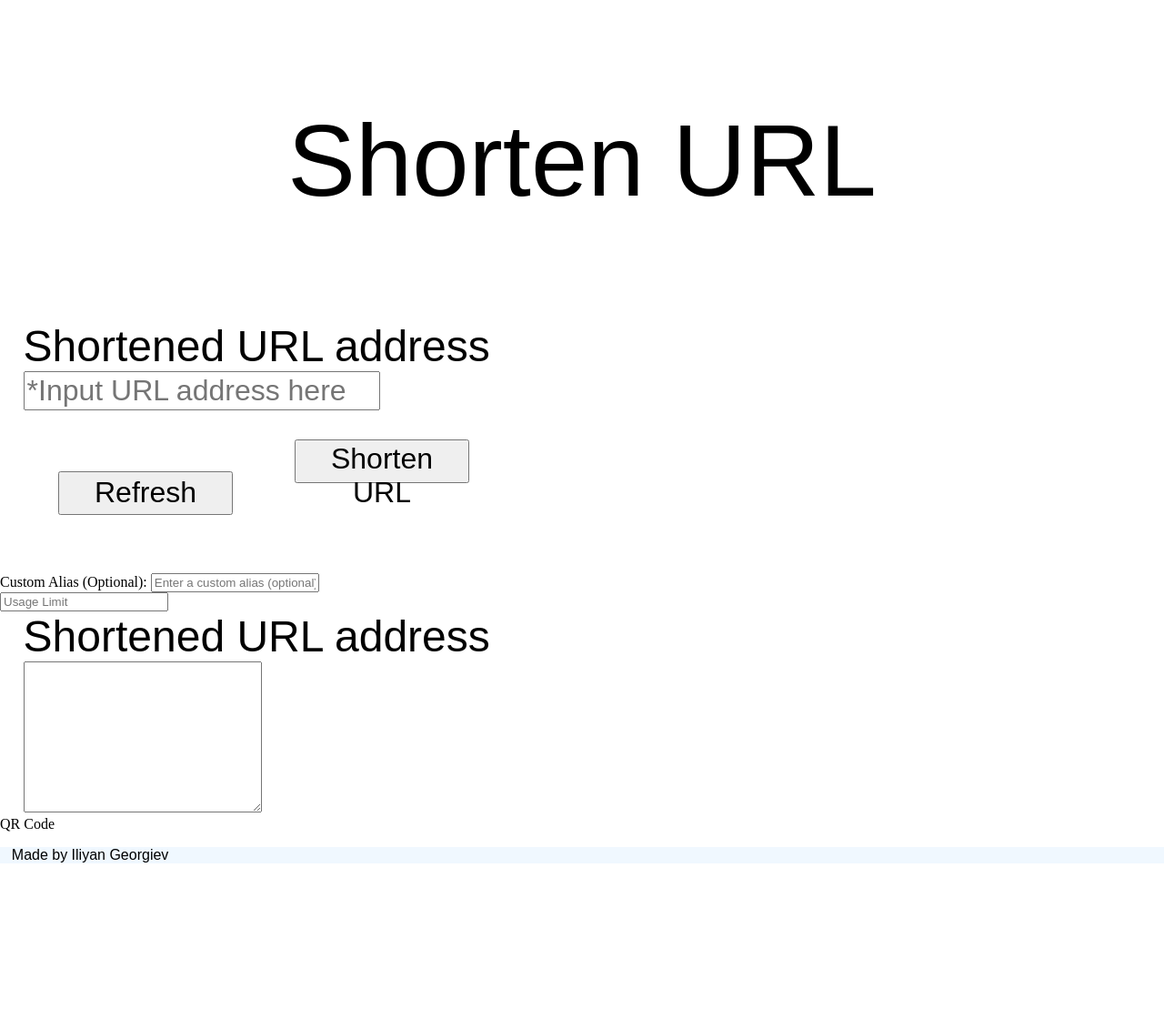
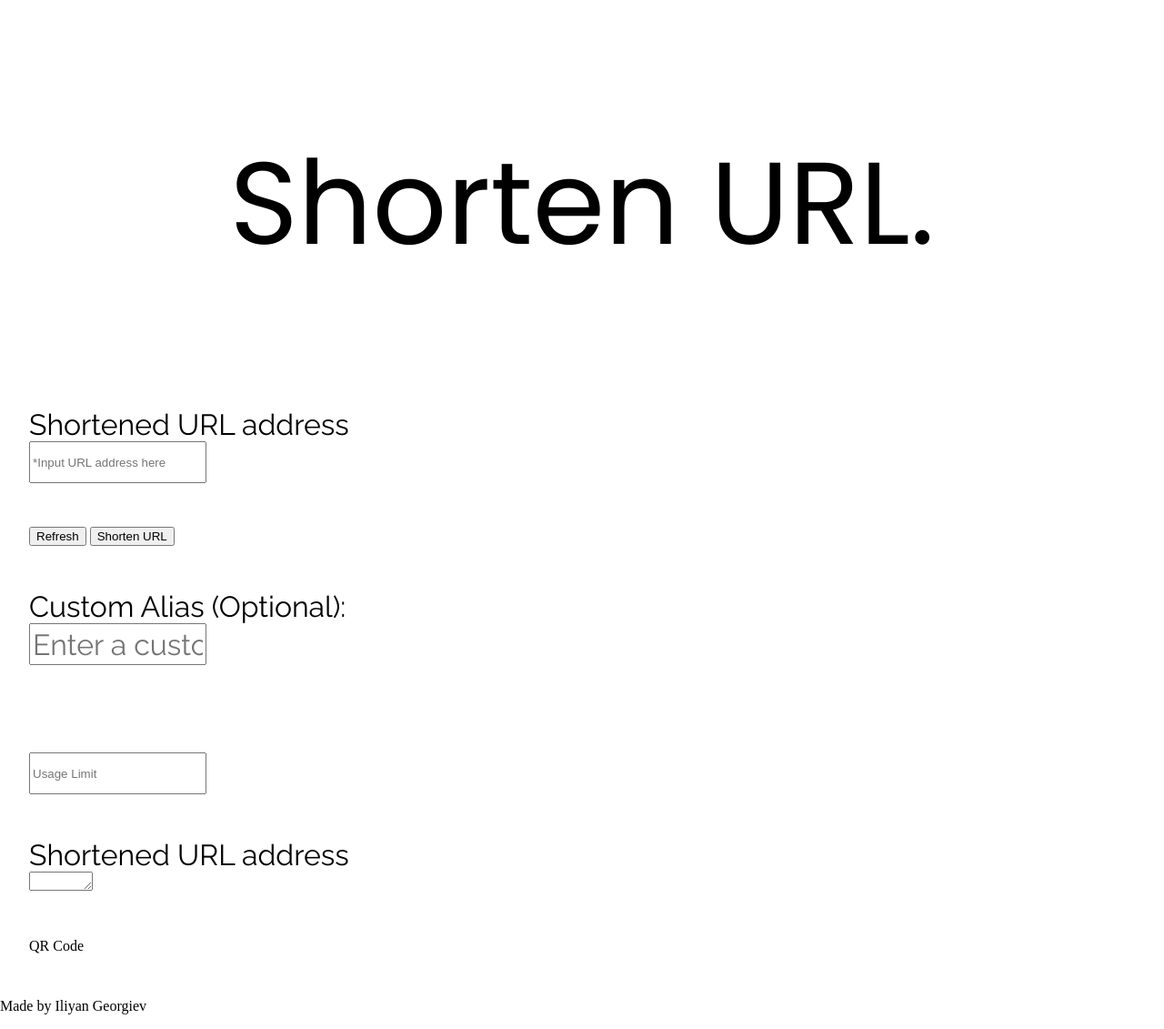
Before and after one commit to ITPG-CODEWARS/codewars-2024-second-round-IliyanGeorgiev87, a PHP site: page / in a window 1280 px wide. Shown: the whole page at 91% size. Before the commit the page ends 949 px from the top, so only its background shows below. Run offline with PHP 8.4, Linux system fonts and the light colour scheme.

Commit message:
styling changes 1

```diff
--- a/index.css
+++ b/index.css
@@ -1,74 +1,36 @@
 body{
     margin: 0;
 }
+/*----------------*/
 .heading{
-    font-size: 7em;
-    font-family: "Lexend", sans-serif;
+    text-align: center;
+    font-size: 8em;
+    font-family: "Poppins", sans-serif;
+    font-weight: 400;
+    font-style: normal;
+}
+/*----------------*/
+.mother-div{
+    margin-left: 2em;
+}
+/*------Main------*/
+.label{
+    margin-bottom: 3em;
+    font-family: "Raleway", sans-serif;
     font-optical-sizing: auto;
-    font-weight: 500;
-    font-style: normal;
-    text-align: center;
-}
-#longURL{
-    width: 30%;
-    font-size: 2em;
-    font-family: "Comfortaa", sans-serif;
-    font-optical-sizing: auto;
-    font-weight: 300;
-    font-style: normal;
-    margin-bottom: 1em;
-    margin-left: 2%;
-}
-#shortURL{
-    font-size: 3.5em;
-    font-family: "Comfortaa", sans-serif;
-    font-optical-sizing: auto;
-    font-weight: 300;
-    font-style: normal;
-    width: 20%;
-    height: 20vh;
-    margin-left: 2%;
-}
-.buttons{
-    font-family: "Comfortaa", sans-serif;
-    font-optical-sizing: auto;
-    font-weight: 300;
-    font-style: normal;
-    margin-bottom: 1em;
-}
-.label{
-    font-family: "Comfortaa", sans-serif;
-    font-optical-sizing: auto;
-    font-weight: 300;
-    font-style: normal;
-    margin-left: 2%;
-    font-size: 3em;
-    margin-bottom: 5vw;
-}
-#reload-btn, #short-btn{
-    width: 15%;
-    height: 6vh;
-    font-family: "Comfortaa", sans-serif;
-    font-optical-sizing: auto;
-    font-weight: 300;
+    font-weight: 400;
     font-style: normal;
     font-size: 2em;
-    margin-left: 2em;
+}
+.container{
+    margin-bottom: 3em;
+}
+input{
+    width: 15%;
+    max-width: 30%;
+    min-width: 10%;
 
-    margin-bottom: 5%;
+    height: 5vh;
+    max-height: 6vh;
+    min-height: 5vh;
 }
-/*qr code place*/
-.qrcode{
-    margin-left: 2%;
-}
-/*copyright*/
-.copyright{
-    font-size: 1em;
-    background-color: aliceblue;
-    font-family: "Comfortaa", sans-serif;
-    font-optical-sizing: auto;
-    font-weight: 300;
-    font-style: normal;
-    padding-left: 1%;
-    margin-bottom: 0%;
-}
--- a/index.html
+++ b/index.html
@@ -5,24 +5,34 @@
     <meta name="viewport" content="width=device-width, initial-scale=1.0">
     <title>URL Shortener</title>
 
-    <script src="mainscript.js" defer></script> <!-- Use defer to ensure JS loads after HTML -->
+    <script src="mainscript.js" defer></script>
     <link rel="stylesheet" href="index.css">
+
+    <!--fonts-->
+    <link rel="preconnect" href="https://fonts.googleapis.com">
+    <link rel="preconnect" href="https://fonts.gstatic.com" crossorigin>
+    <link href="https://fonts.googleapis.com/css2?family=Poppins:ital,wght@0,100;0,200;0,300;0,400;0,500;0,600;0,700;0,800;0,900;1,100;1,200;1,300;1,400;1,500;1,600;1,700;1,800;1,900&family=Raleway:ital,wght@0,100..900;1,100..900&display=swap" rel="stylesheet">
+
 </head>
 <body>
     <!--Main-->
     <section>
         <div>
-            <p class="heading">Shorten URL</p>
+            <p class="heading">Shorten URL.</p>
         </div>
+    </section>
 
-        <div>
+    <section>
+
+        <div class="mother-div">
+            <div class="container">
                 <label for="longURL" class="label">Shortened URL address</label>
                 <BR><input type="text"
                 id="longURL"
                 placeholder="*Input URL address here">
             </div>
 
-        <div class="container"
+            <div class="container">
                 <div class="buttons">
                     <button id="reload-btn">
                         Refresh
@@ -34,25 +44,26 @@
                 </div>
             </div>
 
-        <label for="customAlias">Custom Alias (Optional):</label>
-        <input type="text" id="customAlias" placeholder="Enter a custom alias (optional)">
+            <label for="customAlias" class="label">Custom Alias (Optional):</label>
+            <br><input type="text" id="customAlias" placeholder="Enter a custom alias (optional)" class="label">
 
-        <div>
+            <div class="container">
                 <input type="number"
                 id="usageLimit"
                 placeholder="Usage Limit" min="1">
             </div>
 
-        <div>
+            <div class="container">
                 <label for="shortURL" class="label">Shortened URL address</label>
                 <br><textarea id="shortURL" cols="6" rows="1" readonly></textarea>
             </div>
 
 
-        <div>
+            <div class="container">
                 <label for="qrCode">QR Code</label>
                 <img id="qrCode" alt="QR Code will appear here" style="display: none;"/>
                 <button id="save-qr-btn" style="display: none;">Save QR Code</button>
+            </div>
         </div>
 
     </section>
```
Lines whose indentation alone changed are shown as unchanged.
